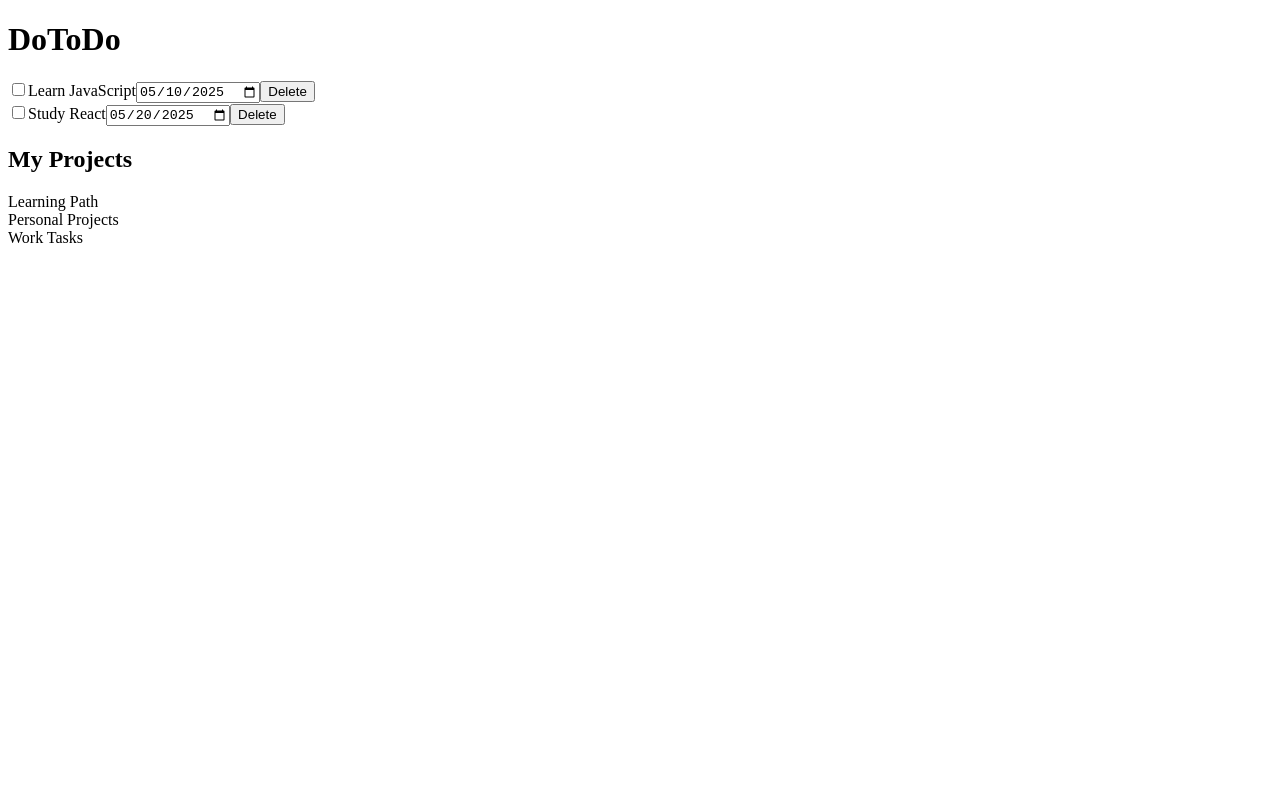
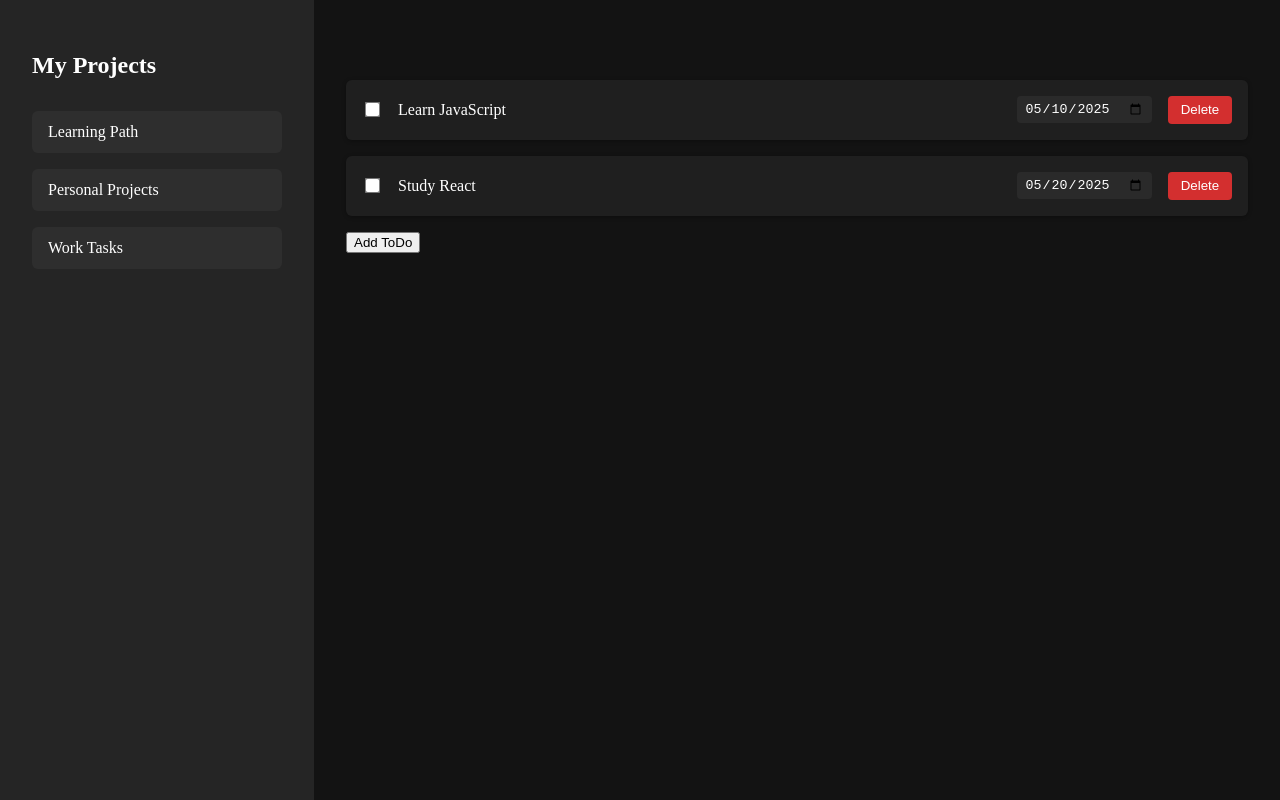
Before and after one commit to kyungwan2023F/todo-list-app, a website built with webpack: page src/index.html in a window 1280 px wide. Both pictures are taken after a click on the element "Learning Path". Built offline with nearby package versions, Linux system fonts and the light colour scheme.

Commit message:
Add new todo functionality added.

```diff
--- a/src/index.html
+++ b/src/index.html
@@ -8,9 +8,6 @@
 </head>
 
 <body>
-  <header>
-    <h1>DoToDo</h1>
-  </header>
   <div id="content">
     <!-- App content will be injected here -->
   </div>
--- a/src/index.js
+++ b/src/index.js
@@ -1,5 +1,8 @@
 import loadTodoItem from './TodoItem.js';
 import './style.css';
+
+// Selected Project Variable
+let currentProjectId = null;
 
 // Todo state
 let projects = [
@@ -26,13 +29,13 @@ let projects = [
     name: 'Personal Projects',
     todos: [
       {
-        id: 3,
+        id: 1,
         text: 'Build a todo app',
         completed: false,
         dueDate: '2025-05-15'
       },
       {
-        id: 4,
+        id: 2,
         text: 'Create portfolio website',
         completed: false,
         dueDate: '2025-06-01'
@@ -44,13 +47,13 @@ let projects = [
     name: 'Work Tasks',
     todos: [
       {
-        id: 5,
+        id: 1,
         text: 'Code review PR #123',
         completed: true,
         dueDate: '2025-05-05'
       },
       {
-        id: 6,
+        id: 2,
         text: 'Update documentation',
         completed: false,
         dueDate: '2025-05-12'
@@ -68,10 +71,6 @@ function renderApp() {
 
   appContainer.appendChild(todoArea);
   appContainer.appendChild(loadSideBar());
-    todos.forEach(todo => {
-        const todoItem = loadTodoItem(todo);
-        appContainer.appendChild(todoItem);
-    });
 }
 
 function loadSideBar() {
@@ -87,11 +86,84 @@ function loadSideBar() {
     const projectItem = document.createElement('div');
     projectItem.className = 'projectContainer';
     projectItem.textContent = project.name;
-    projectItem.addEventListener('click', () => displayToDos(project));
+    projectItem.addEventListener('click', () => {
+      currentProjectId = project.id;
+      displayToDos(project);
+    });
     sideBar.appendChild(projectItem);
   });
   return sideBar;
 }
+
+function showAddTodo() {
+  const todoArea = document.getElementById('todoArea');
+  // Create the overlay (dim background)
+  const overlay = document.createElement('div');
+  overlay.style.position = 'absolute';
+  overlay.style.top = 0;
+  overlay.style.left = 0;
+  overlay.style.width = '100%';
+  overlay.style.height = '100%';
+  overlay.style.background = 'rgba(0, 0, 0, 0.3)';
+  overlay.style.display = 'flex';
+  overlay.style.justifyContent = 'center';
+  overlay.style.alignItems = 'center';
+  overlay.style.zIndex = 10;
+
+  // Create the modal/dialog form
+  const form = document.createElement('form');
+  form.style.background = 'white';
+  form.style.padding = '20px';
+  form.style.borderRadius = '8px';
+  form.style.boxShadow = '0 0 10px rgba(0,0,0,0.2)';
+  form.style.width = '300px';
+  form.style.maxWidth = '90%'; // Responsive fallback
+
+  form.innerHTML = `
+  <label>
+    Task: <input type="text" id="todoText" required />
+  </label><br/><br/>
+  <label>
+    Due Date: <input type="date" id="todoDueDate" required />
+  </label><br/><br/>
+  <button type="submit">Add</button>
+  <button type="button" id="cancelBtn">Cancel</button>
+`;
+
+  overlay.appendChild(form);
+  todoArea.appendChild(overlay);
+
+  form.addEventListener('submit', (e) => {
+    e.preventDefault();
+
+    const text = form.querySelector('#todoText').value.trim();
+    const dueDate = form.querySelector('#todoDueDate').value;
+
+    if (text && dueDate) {
+      addNewTodo(currentProjectId, text, dueDate);
+      const currentProject = projects.find(p => p.id === currentProjectId);
+      if (currentProject) {
+        displayToDos(currentProject);
+      }
+    }
+  })
+}
+
+function addNewTodo(projectID, text, dueDate) {
+  const project = projects.find(p => p.id === projectID);
+
+  const nextId = project.todos.length > 0
+    ? Math.max(...project.todos.map(t => t.id)) + 1
+    : 1;
+
+  project.todos.push({
+    id: nextId,
+    text: text,
+    completed: false,
+    dueDate: dueDate
+  });
+}
+
 
 function displayToDos(project) {
   const todoArea = document.getElementById('todoArea');
@@ -101,6 +173,12 @@ function displayToDos(project) {
     const todoItem = loadTodoItem(todo);
     todoArea.appendChild(todoItem);
   });
+  const addToDoButton = document.createElement('button');
+  addToDoButton.className = 'add-Button';
+  addToDoButton.textContent = 'Add ToDo';
+
+  addToDoButton.addEventListener('click', () => showAddTodo());
+  todoArea.appendChild(addToDoButton);
 }
 
 console.log('Todo list app initialized');
--- a/src/style.css
+++ b/src/style.css
@@ -0,0 +1,100 @@
+html,
+body {
+    height: 100%;
+    margin: 0;
+}
+
+#content {
+    min-height: 100%;
+    display: flex;
+}
+
+#todoArea {
+    order: 2;
+    flex: 1;
+    background-color: #131313;
+    color: white;
+    padding: 2rem;
+    overflow-y: auto;
+}
+
+.sideBar-container {
+    width: 250px;
+    background-color: #252525;
+    padding: 2rem;
+    display: flex;
+    flex-direction: column;
+    gap: 1rem;
+    box-shadow: 2px 0 5px rgba(0, 0, 0, 0.2);
+}
+
+.sideBar-container h2 {
+    font-size: 1.5rem;
+    margin-bottom: 1rem;
+    color: white;
+}
+
+.projectContainer {
+    cursor: pointer;
+    padding: 0.75rem 1rem;
+    border-radius: 6px;
+    background-color: #2e2e2e;
+    color: white;
+    transition: background-color 0.2s ease;
+}
+
+.projectContainer:hover {
+    background-color: #E5751F;
+}
+
+.todo-item {
+    display: flex;
+    align-items: center;
+    gap: 1rem;
+    background-color: #1f1f1f;
+    padding: 1rem;
+    margin-bottom: 1rem;
+    border-radius: 6px;
+    box-shadow: 0 1px 4px rgba(0, 0, 0, 0.3);
+}
+
+.todo-item:first-of-type {
+    margin-top: 3rem;
+}
+
+.todo-checkbox {
+    transform: scale(1.2);
+    cursor: pointer;
+}
+
+.todo-item span {
+    flex: 1;
+    font-size: 1rem;
+}
+
+.todo-date {
+    background-color: #2a2a2a;
+    color: white;
+    border: none;
+    padding: 0.3rem 0.5rem;
+    border-radius: 4px;
+}
+
+.todo-date:focus {
+    outline: none;
+    box-shadow: 0 0 2px 2px #0078d4;
+}
+
+.delete-button {
+    background-color: #d32f2f;
+    color: white;
+    border: none;
+    padding: 0.4rem 0.8rem;
+    border-radius: 4px;
+    cursor: pointer;
+    transition: background-color 0.2s ease;
+}
+
+.delete-button:hover {
+    background-color: #b71c1c;
+}
```
Also changed, not shown: dist/index.html, dist/main.js. Lines whose indentation alone changed are shown as unchanged.
